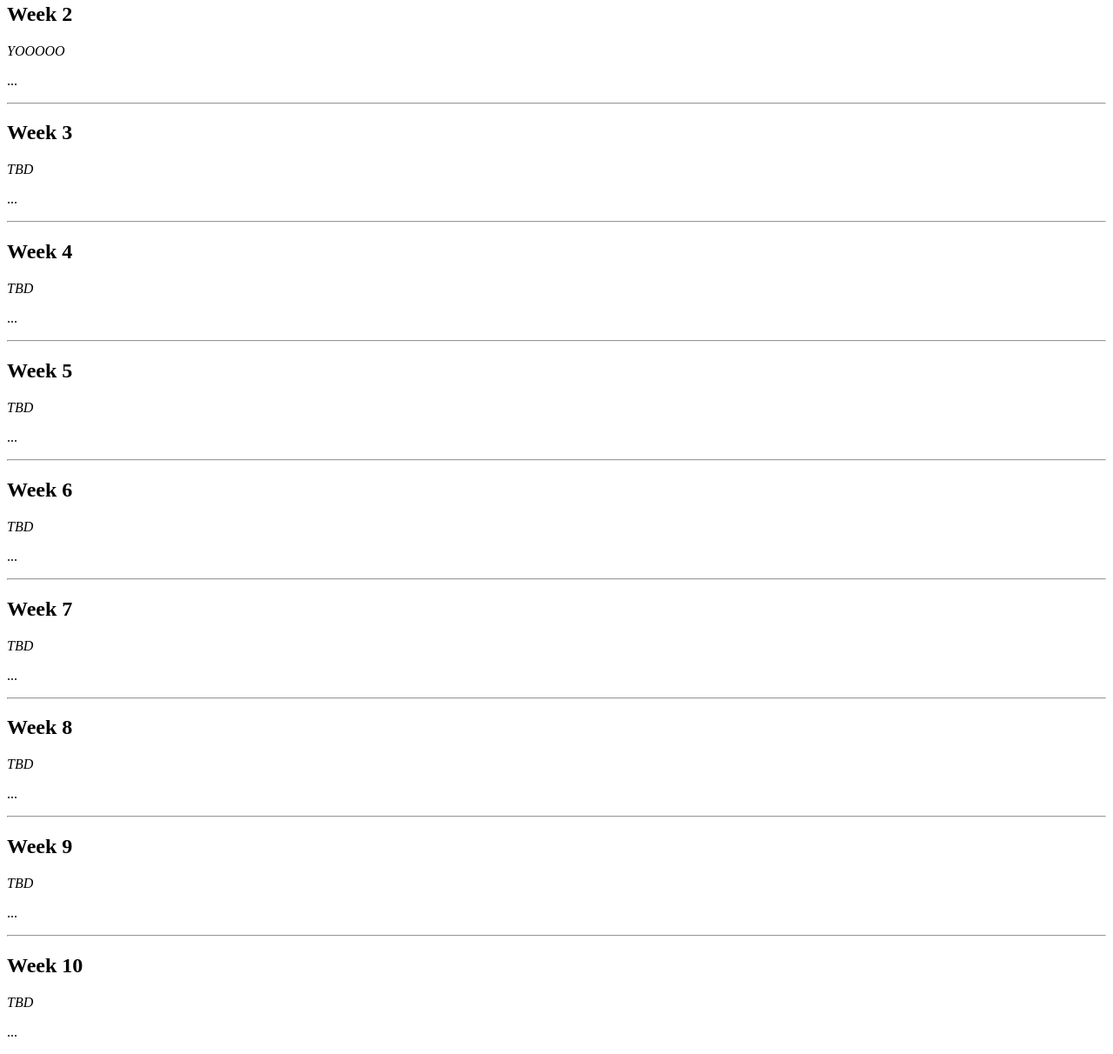
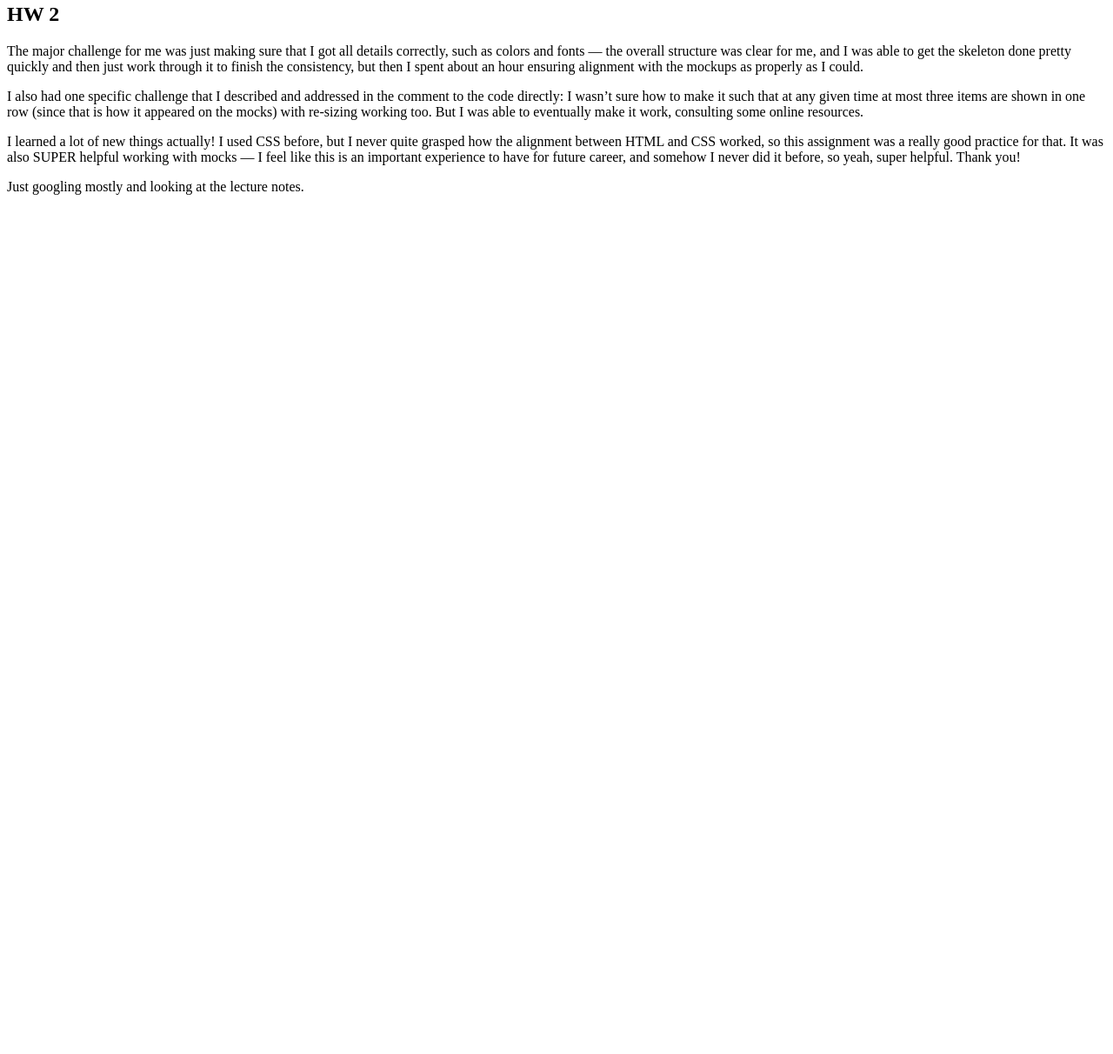
Before and after one commit to AlinaHyk/AlinaHyk.github.io, a plain HTML site: page blog.html in a window 1280 px wide. Shown: the part 366-1578 px from the top of the page at 87% size. After the commit the page ends 800 px from the top, so only its background shows below. Drawn offline with Linux system fonts and the light colour scheme.

Commit message:
HW 2 Update to blog.html

```diff
--- a/blog.html
+++ b/blog.html
@@ -14,7 +14,7 @@
 
     <!-- Week 1 -->
     <article>
-        <h2>Week 1</h2>
+        <h2>HW 1</h2>
         <p><em>October 16, 2025</em></p>
 
         <p>I did not face any significant troubles with this assignment. I was however at the research conference with overlapping amount of work, so accomplishing anything at all was challenging, including this assignment, just due to time constraints, but there is no fault of the assignment itself in it.</p>
@@ -28,82 +28,15 @@
 
     <!-- Week 2 -->
     <article>
-        <h2>Week 2</h2>
-        <p><em>YOOOOO</em></p>
-        <p>...</p>
+        <h2>HW 2</h2>
+         <p> The major challenge for me was just making sure that I got all details correctly, such as colors and fonts — the overall structure was clear for me, and I was able to get the skeleton done pretty quickly and then just work through it to finish the consistency, but then I spent about an hour ensuring alignment with the mockups as properly as I could.</p>
+         <p>I also had one specific challenge that I described and addressed in the comment to the code directly: I wasn’t sure how to make it such that at any given time at most three items are shown in one row (since that is how it appeared on the mocks) with re-sizing working too. But I was able to eventually make it work, consulting some online resources.</p>
+
+        <p>I learned a lot of new things actually! I used CSS before, but I never quite grasped how the alignment between HTML and CSS worked, so this assignment was a really good practice for that. It was also SUPER helpful working with mocks — I feel like this is an important experience to have for future career, and somehow I never did it before, so yeah, super helpful. Thank you!</p>
+
+        <p>Just googling mostly and looking at the lecture notes.</p>
     </article>
 
-    <hr>
-
-    <!-- Week 3 -->
-    <article>
-        <h2>Week 3</h2>
-        <p><em>TBD</em></p>
-        <p>...</p>
-    </article>
-
-    <hr>
-
-    <!-- Week 4 -->
-    <article>
-        <h2>Week 4</h2>
-        <p><em>TBD</em></p>
-        <p>...</p>
-    </article>
-
-    <hr>
-
-    <!-- Week 5 -->
-    <article>
-        <h2>Week 5</h2>
-        <p><em>TBD</em></p>
-        <p>...</p>
-    </article>
-
-    <hr>
-
-    <!-- Week 6 -->
-    <article>
-        <h2>Week 6</h2>
-        <p><em>TBD</em></p>
-        <p>...</p>
-    </article>
-
-    <hr>
-
-    <!-- Week 7 -->
-    <article>
-        <h2>Week 7</h2>
-        <p><em>TBD</em></p>
-        <p>...</p>
-    </article>
-
-    <hr>
-
-    <!-- Week 8 -->
-    <article>
-        <h2>Week 8</h2>
-        <p><em>TBD</em></p>
-        <p>...</p>
-    </article>
-
-    <hr>
-
-    <!-- Week 9 -->
-    <article>
-        <h2>Week 9</h2>
-        <p><em>TBD</em></p>
-        <p>...</p>
-    </article>
-
-    <hr>
-
-    <!-- Week 10 -->
-    <article>
-        <h2>Week 10</h2>
-        <p><em>TBD</em></p>
-        <p>...</p>
-    </article>
 
 </body>
 </html>
```
